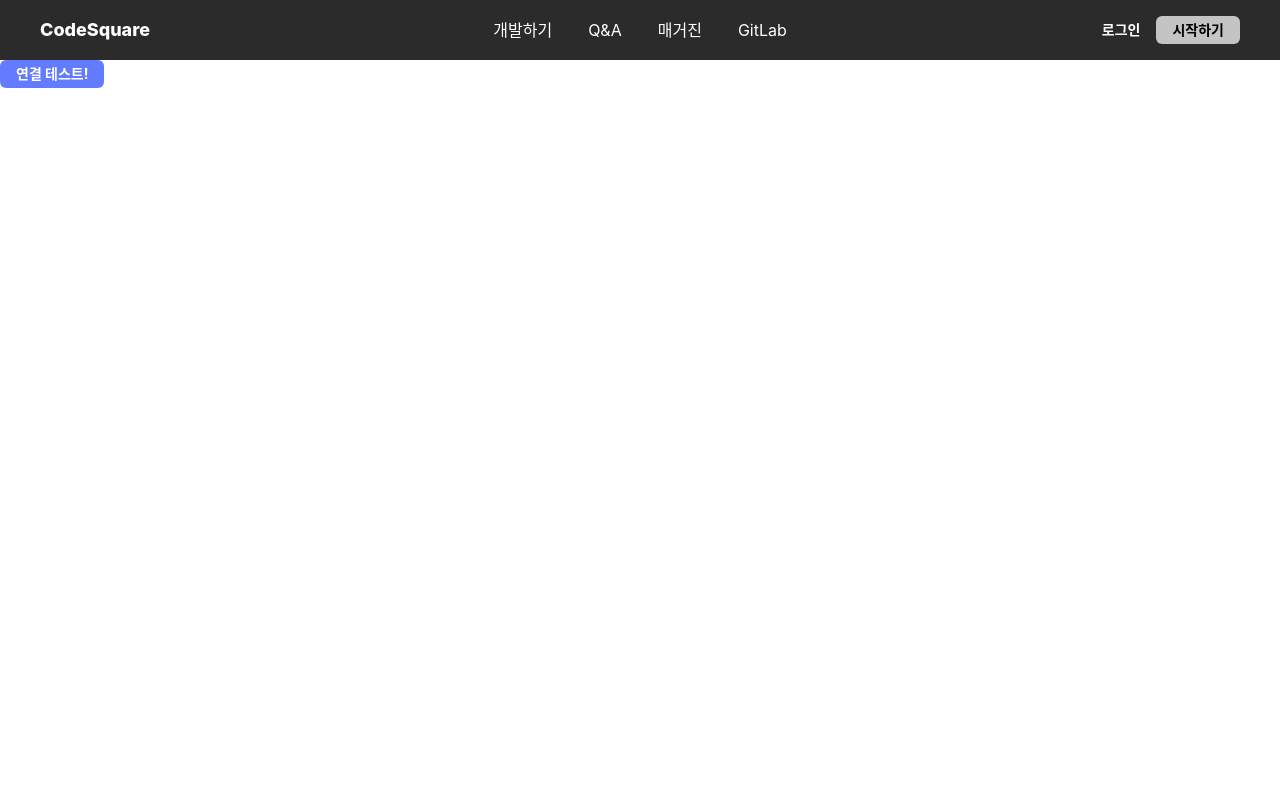
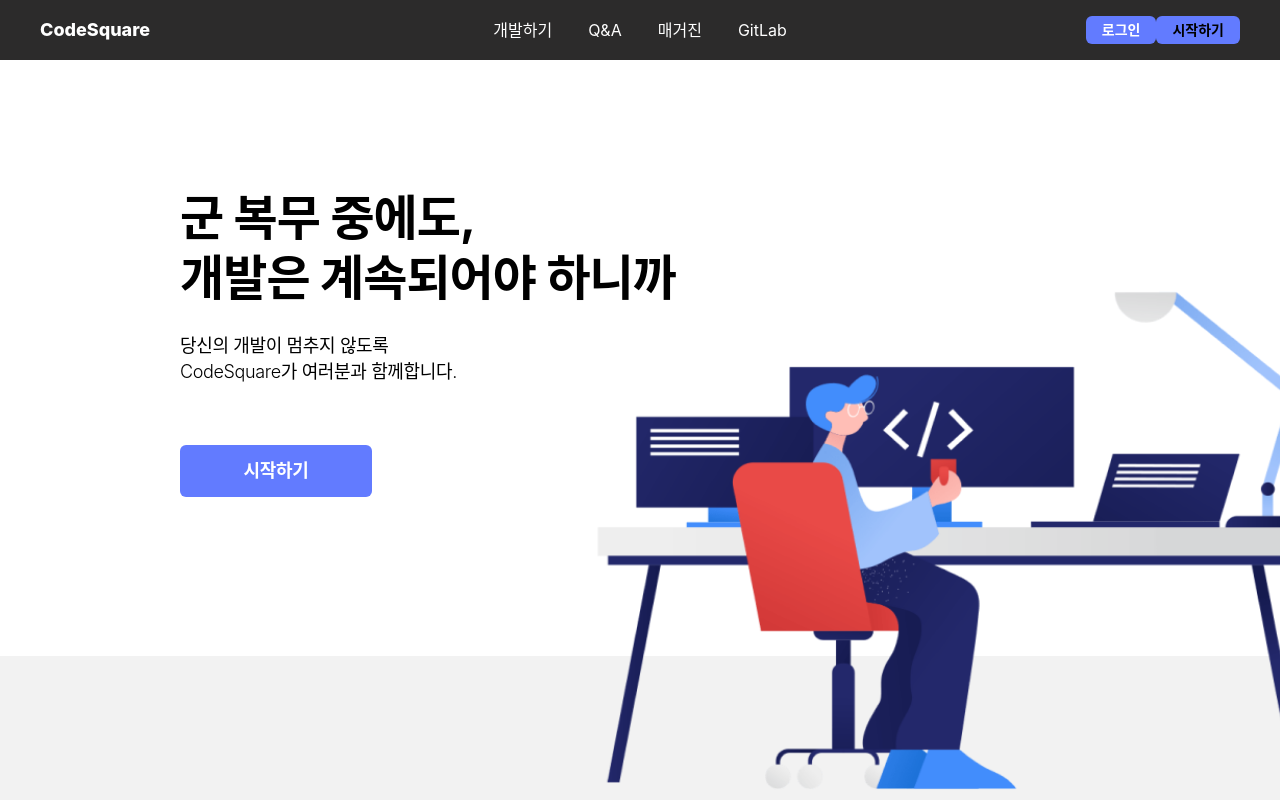
Before and after one commit to osamhack2020/WEB_CodeSquare_AmongUs, a React (Create React App) app in the folder frontend/: page / in a window 1280 px wide. Built offline with nearby package versions, Linux system fonts and the light colour scheme.

Commit message:
사이트 메인 페이지 구현

```diff
--- a/frontend/src/App.tsx
+++ b/frontend/src/App.tsx
@@ -1,32 +1,28 @@
 /** @jsx jsx */
 import { css, jsx } from "@emotion/core";
-import { useCallback } from "react";
 import { Route } from "react-router-dom";
 import { Header } from "./components/base/Header";
-import { Button } from "./components/common/Button";
 import { LoginContainer } from "./containers/auth/LoginContainer";
 import { RegisterContainer } from "./containers/auth/RegisterContainer";
-import apiClient from "./lib/api/apiClient";
-
-const test = () => apiClient.get("/authorized");
+import { MainContainer } from "./containers/MainContainer";
 
 const App: React.FC = () => {
-  const onTestClick = useCallback(async () => {
-    const { data } = await test();
-    console.log(data);
-  }, []);
-
   return (
-    <div>
+    <div
+      css={css`
+        display: flex;
+        flex-direction: column;
+        height: 100%;
+      `}
+    >
       <Header />
       <div
         css={css`
-          width: 100%;
-          height: 100%;
+          flex: 1 1 auto;
         `}
       >
         <Route exact path="/">
-          <Button onClick={onTestClick}>연결 테스트!</Button>
+          <MainContainer />
         </Route>
         <Route path="/login">
           <LoginContainer
--- /dev/null
+++ b/frontend/src/containers/MainContainer.tsx
@@ -0,0 +1,97 @@
+/** @jsx jsx */
+import { css, jsx } from "@emotion/core";
+import { useCallback } from "react";
+import { useHistory } from "react-router-dom";
+import { Button } from "../components/common/Button";
+
+export const MainContainer: React.FC = () => {
+  const history = useHistory();
+  const onClick = useCallback(() => {
+    history.push("/register");
+  }, [history]);
+  return (
+    <div
+      css={css`
+        height: 100%;
+      `}
+    >
+      <div
+        css={css`
+          height: 100%;
+          padding-left: 180px;
+          padding-top: 128px;
+          display: flex;
+          flex-direction: column;
+
+          background: url(clip-programming.png);
+          background-repeat: no-repeat;
+          background-position: 441px 120px;
+          background-size: 1041px 694px;
+        `}
+      >
+        <div
+          css={css`
+            font-size: 48px;
+            font-style: normal;
+            font-weight: 700;
+            line-height: 60px;
+            letter-spacing: -0.02em;
+            text-align: left;
+          `}
+        >
+          군 복무 중에도,
+          <br />
+          개발은 계속되어야 하니까
+        </div>
+        <div
+          css={css`
+            font-size: 18px;
+            font-style: normal;
+            font-weight: 300;
+            line-height: 26px;
+            letter-spacing: -0.02em;
+            text-align: left;
+
+            padding-top: 25px;
+          `}
+        >
+          당신의 개발이 멈추지 않도록
+          <br />
+          CodeSquare가 여러분과 함께합니다.
+        </div>
+        <Button
+          onClick={onClick}
+          css={css`
+            width: 192px;
+            height: 52px;
+            margin-top: 60px;
+          `}
+        >
+          <div
+            css={css`
+              font-size: 18px;
+              font-style: normal;
+              font-weight: 700;
+              line-height: 26px;
+              letter-spacing: -0.02em;
+              text-align: left;
+            `}
+          >
+            시작하기
+          </div>
+        </Button>
+      </div>
+      <div
+        css={css`
+          height: 120px;
+          background: #f2f2f2;
+          position: absolute;
+          width: 100%;
+          bottom: 0;
+          z-index: -1;
+          height: 144px;
+        `}
+      />
+    </div>
+  );
+};
```
Also changed, not shown: frontend/public/clip-programming.png (added).
